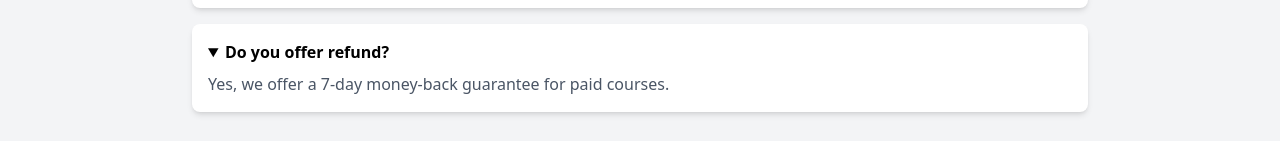
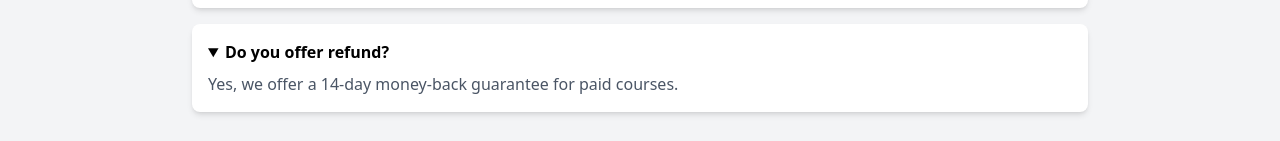
Before and after one commit to ability566/skillup-online-learning-app, a React (Vite) app: page /faqs in a window 1280 px wide. Both pictures are taken after a click on the heading "Do you offer refund?". Shown: the part 820-961 px from the top of the page. Built offline with nearby package versions, Linux system fonts and the light colour scheme.

Commit message:
initial commit

```diff
--- a/src/pages/FAQs.jsx
+++ b/src/pages/FAQs.jsx
@@ -53,7 +53,7 @@ const FAQsPage = () => {
 
           <details className="mb-4 bg-white p-4 rounded-lg shadow-md">
             <summary className="font-semibold cursor-pointer">Do you offer refund?</summary>
-            <p className="mt-2 text-gray-600">Yes, we offer a 7-day money-back guarantee for paid courses.</p>
+            <p className="mt-2 text-gray-600">Yes, we offer a 14-day money-back guarantee for paid courses.</p>
           </details>
         </div>
       </div>
```
